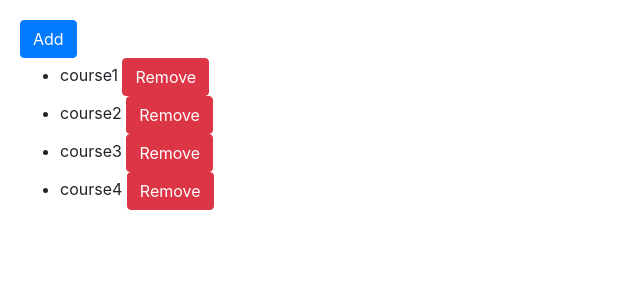
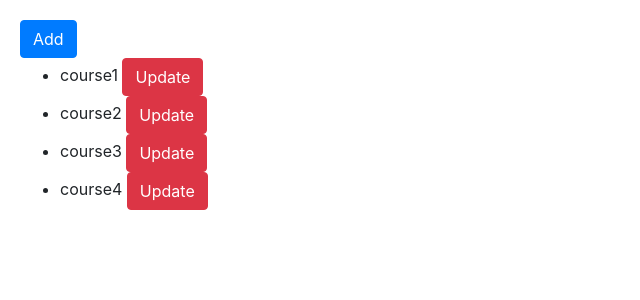
Before and after one commit to kdhruvajyothreddy/angular-assignment2, an Angular app: page / in a window 1280 px wide. Shown: the top 300 px of the page, without its empty margins (0-640 px from the left). Built offline with nearby package versions, Linux system fonts and the light colour scheme.

Commit message:
ngFor to automatically update the DOM object's name

```diff
--- a/src/app/app.component.html
+++ b/src/app/app.component.html
@@ -6,7 +6,7 @@
 <ul>
     <li *ngFor="let course of courses">
         {{ course.name }}
-        <button class="btn btn-danger" (click)="onRemove(course)">Remove</button>
-        <!-- Adding a Remove button to call a method "onRemove(course)" to pass the course object, so that it can be spliced or removed -->
+        <button class="btn btn-danger" (click)="onChange(course)">Update</button>
+        <!-- Adding an Update button to call a method "onChange(course)" to pass the course object, for Angular to automatically update the DOM Object -->
     </li>
 </ul>
--- a/src/app/app.component.ts
+++ b/src/app/app.component.ts
@@ -18,9 +18,8 @@ export class AppComponent {
     // To append the course object to the list to be added on the front end
   }
 
-  onRemove(course) {
-    let index = this.courses.indexOf(course);
-    this.courses.splice(index, 1);
-    //  To remove the course object that was passed to this method from the list of objects on front end
+  onChange(course) {
+    course.name="UPDATED!"
+    // Using the passed the course object to update the name of the object to be automatically updated by Angular
   }
 }
```
